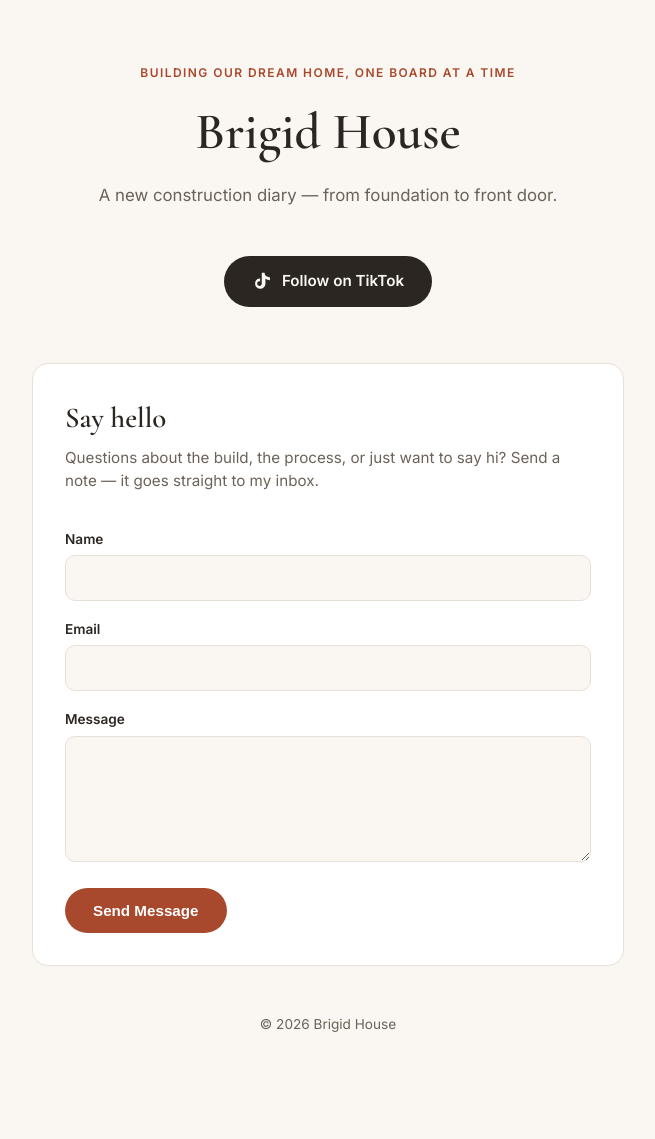
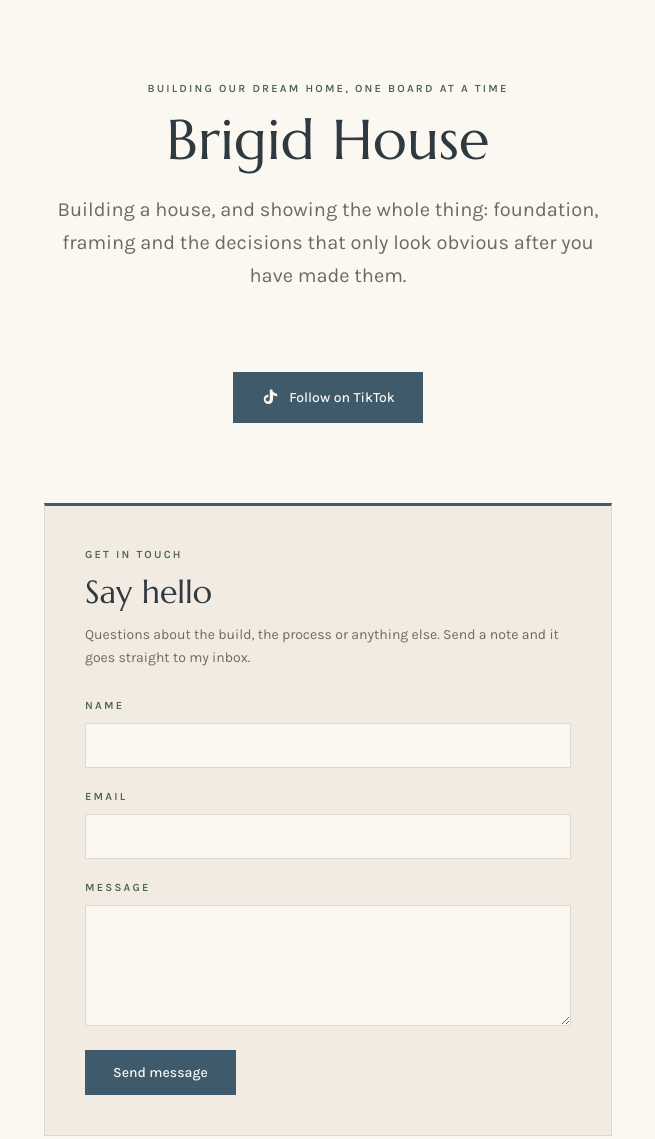
Before and after one commit to itschampton/brigidhouse, a plain HTML site: page index.html in a window 1280 px wide. Shown: the top 1139 px of the page, without its empty margins (312-967 px from the left). Before the commit the page ends 1088 px from the top, so only its background shows below. Drawn offline with nearby package versions, Linux system fonts and the light colour scheme.

Commit message:
Restyle with Chalk & Celadon design system

```diff
--- a/index.html
+++ b/index.html
@@ -4,10 +4,10 @@
 <meta charset="UTF-8">
 <meta name="viewport" content="width=device-width, initial-scale=1.0">
 <title>Brigid House</title>
-<meta name="description" content="Follow the build of our new construction dream home.">
+<meta name="description" content="Building a house, and showing the whole thing.">
 <link rel="preconnect" href="https://fonts.googleapis.com">
 <link rel="preconnect" href="https://fonts.gstatic.com" crossorigin>
-<link href="https://fonts.googleapis.com/css2?family=Cormorant+Garamond:wght@500;600&family=Inter:wght@400;500;600&display=swap" rel="stylesheet">
+<link href="https://fonts.googleapis.com/css2?family=Marcellus&family=Karla:wght@400;500;600&family=IBM+Plex+Mono:wght@400;500&display=swap" rel="stylesheet">
 <link rel="stylesheet" href="style.css">
 </head>
 <body>
@@ -15,38 +15,47 @@
 <div class="wrap">
 
   <header class="hero">
-    <p class="eyebrow">Building our dream home, one board at a time</p>
+    <p class="label">Building our dream home, one board at a time</p>
     <h1>Brigid House</h1>
-    <p class="tagline">A new construction diary — from foundation to front door.</p>
+    <p class="lede">Building a house, and showing the whole thing: foundation, framing and the decisions that only look obvious after you have made them.</p>
   </header>
 
   <section class="socials" aria-label="Follow along">
-    <a class="social-btn tiktok" href="https://www.tiktok.com/@brigidhouse" target="_blank" rel="noopener noreferrer">
+    <a class="btn btn-primary" href="https://www.tiktok.com/@brigidhouse" target="_blank" rel="noopener noreferrer">
       <svg class="icon" viewBox="0 0 24 24" aria-hidden="true"><path d="M16.6 5.82c-.9-.87-1.45-2.08-1.45-3.41V2h-3.44v13.13c0 1.53-1.25 2.78-2.78 2.78a2.78 2.78 0 0 1 0-5.56c.28 0 .55.04.8.12V8.98a6.24 6.24 0 0 0-.8-.05A6.22 6.22 0 0 0 3.7 15.15a6.22 6.22 0 0 0 6.22 6.22 6.22 6.22 0 0 0 6.22-6.22V9.4a9.5 9.5 0 0 0 5.4 1.68V7.64c-1.7 0-3.1-.7-4.94-1.82Z"/></svg>
       <span>Follow on TikTok</span>
     </a>
   </section>
 
   <section class="contact" id="contact">
+    <div class="contact-card">
+      <p class="label">Get in touch</p>
       <h2>Say hello</h2>
-    <p>Questions about the build, the process, or just want to say hi? Send a note — it goes straight to my inbox.</p>
+      <p class="body-sm">Questions about the build, the process or anything else. Send a note and it goes straight to my inbox.</p>
 
       <form action="https://formspree.io/f/xjykbnlo" method="POST" class="contact-form">
+        <div class="field">
           <label for="name">Name</label>
           <input type="text" id="name" name="name" required>
+        </div>
 
+        <div class="field">
           <label for="email">Email</label>
           <input type="email" id="email" name="email" required>
+        </div>
 
+        <div class="field">
           <label for="message">Message</label>
           <textarea id="message" name="message" rows="5" required></textarea>
+        </div>
 
-      <button type="submit">Send Message</button>
+        <button type="submit" class="btn btn-primary">Send message</button>
       </form>
+    </div>
   </section>
 
   <footer>
-    <p>&copy; <span id="year"></span> Brigid House</p>
+    <p class="mono-sm">&copy; <span id="year"></span> Brigid House</p>
   </footer>
 
 </div>
--- a/style.css
+++ b/style.css
@@ -1,22 +1,26 @@
 :root {
-  --bg: #faf7f2;
-  --ink: #2b2622;
-  --ink-soft: #6b6258;
-  --accent: #a8492e;
-  --accent-ink: #ffffff;
-  --card: #ffffff;
-  --border: #e7e0d6;
+  --ground: #FBF8F2;
+  --surface: #F1EBE1;
+  --text: #2F3A40;
+  --text-muted: #6F6A61;
+  --border: #DFD8CC;
+  --hairline: rgba(47, 58, 64, 0.16);
+  --accent: #3F5A6B;
+  --on-accent: #FBF8F2;
+  --eyebrow: #4D6353;
 }
 
 @media (prefers-color-scheme: dark) {
   :root {
-    --bg: #1c1a18;
-    --ink: #f2ede6;
-    --ink-soft: #b8afa3;
-    --accent: #d97a5a;
-    --accent-ink: #1c1a18;
-    --card: #26221f;
-    --border: #3a352f;
+    --ground: #2F3A40;
+    --surface: #3A464D;
+    --text: #FBF8F2;
+    --text-muted: #B2AFA6;
+    --border: #4E5A61;
+    --hairline: rgba(251, 248, 242, 0.18);
+    --accent: #C3D4DD;
+    --on-accent: #2F3A40;
+    --eyebrow: #C6D2C4;
   }
 }
 
@@ -24,146 +28,175 @@
 
 body {
   margin: 0;
-  background: var(--bg);
-  color: var(--ink);
-  font-family: 'Inter', system-ui, sans-serif;
-  line-height: 1.5;
+  background: var(--ground);
+  color: var(--text);
+  font-family: 'Karla', -apple-system, BlinkMacSystemFont, 'Segoe UI', Helvetica, sans-serif;
+  font-size: 16px;
+  line-height: 1.65;
 }
 
 .wrap {
-  max-width: 640px;
+  max-width: 38rem;
   margin: 0 auto;
-  padding: 64px 24px 40px;
+  padding: 80px 20px 52px;
 }
 
 .hero {
   text-align: center;
-  margin-bottom: 48px;
+  margin-bottom: 80px;
 }
 
-.eyebrow {
+.label {
   text-transform: uppercase;
-  letter-spacing: 0.12em;
-  font-size: 0.75rem;
-  color: var(--accent);
+  letter-spacing: 0.2em;
+  font-size: 11px;
   font-weight: 600;
-  margin: 0 0 12px;
+  color: var(--eyebrow);
+  margin: 0 0 10px;
 }
 
 h1 {
-  font-family: 'Cormorant Garamond', serif;
-  font-size: 3.2rem;
-  margin: 0 0 12px;
-  font-weight: 600;
+  font-family: 'Marcellus', 'Hoefler Text', Georgia, serif;
+  font-weight: 400;
+  font-size: 56px;
+  line-height: 1.15;
+  letter-spacing: 0.005em;
+  text-wrap: balance;
+  margin: 0 0 20px;
+  color: var(--text);
 }
 
-.tagline {
-  color: var(--ink-soft);
-  font-size: 1.05rem;
-  margin: 0;
+.lede {
+  font-size: 20px;
+  line-height: 1.65;
+  color: var(--text-muted);
+  max-width: 56ch;
+  margin: 0 auto;
 }
 
 .socials {
   display: flex;
   justify-content: center;
-  margin-bottom: 56px;
+  margin-bottom: 80px;
 }
 
-.social-btn {
+.btn {
   display: inline-flex;
   align-items: center;
   gap: 10px;
-  background: var(--ink);
-  color: var(--bg);
   text-decoration: none;
+  border: none;
+  border-radius: 0;
   padding: 14px 28px;
-  border-radius: 999px;
-  font-weight: 600;
-  font-size: 0.95rem;
-  transition: transform 0.15s ease, opacity 0.15s ease;
+  font-family: 'Karla', sans-serif;
+  font-size: 14px;
+  font-weight: 500;
+  cursor: pointer;
+  transition: opacity 0.15s ease;
 }
 
-.social-btn:hover {
-  transform: translateY(-2px);
-  opacity: 0.9;
+.btn:hover {
+  opacity: 0.85;
 }
 
-.social-btn .icon {
-  width: 20px;
-  height: 20px;
+.btn:focus-visible {
+  outline: 2px solid var(--accent);
+  outline-offset: 2px;
+}
+
+.btn-primary {
+  background: var(--accent);
+  color: var(--on-accent);
+}
+
+.btn .icon {
+  width: 18px;
+  height: 18px;
   fill: currentColor;
 }
 
-.contact {
-  background: var(--card);
+.contact-card {
+  background: var(--surface);
   border: 1px solid var(--border);
-  border-radius: 16px;
-  padding: 32px;
+  border-top: 3px solid var(--accent);
+  padding: 40px;
 }
 
-.contact h2 {
-  font-family: 'Cormorant Garamond', serif;
-  font-size: 1.8rem;
-  margin: 0 0 8px;
+.contact-card h2 {
+  font-family: 'Marcellus', 'Hoefler Text', Georgia, serif;
+  font-weight: 400;
+  font-size: 32px;
+  line-height: 1.15;
+  margin: 0 0 12px;
+  color: var(--text);
 }
 
-.contact > p {
-  color: var(--ink-soft);
-  margin: 0 0 24px;
-  font-size: 0.95rem;
+.contact-card .body-sm {
+  font-size: 14px;
+  color: var(--text-muted);
+  margin: 0 0 28px;
+  max-width: 62ch;
 }
 
 .contact-form {
   display: flex;
   flex-direction: column;
-  gap: 6px;
+  gap: 20px;
 }
 
-.contact-form label {
-  font-size: 0.85rem;
-  font-weight: 600;
-  margin-top: 12px;
+.field {
+  display: flex;
+  flex-direction: column;
+  gap: 8px;
 }
 
-.contact-form input,
-.contact-form textarea {
-  font-family: inherit;
-  font-size: 1rem;
+.field label {
+  text-transform: uppercase;
+  letter-spacing: 0.2em;
+  font-size: 11px;
+  font-weight: 600;
+  color: var(--eyebrow);
+}
+
+.field input,
+.field textarea {
+  font-family: 'Karla', sans-serif;
+  font-size: 16px;
   padding: 12px 14px;
   border: 1px solid var(--border);
-  border-radius: 10px;
-  background: var(--bg);
-  color: var(--ink);
+  border-radius: 0;
+  background: var(--ground);
+  color: var(--text);
   resize: vertical;
 }
 
-.contact-form input:focus,
-.contact-form textarea:focus {
+.field input:focus-visible,
+.field textarea:focus-visible {
   outline: 2px solid var(--accent);
-  outline-offset: 1px;
+  outline-offset: 2px;
 }
 
-.contact-form button {
-  margin-top: 20px;
+.contact-form .btn {
   align-self: flex-start;
-  background: var(--accent);
-  color: var(--accent-ink);
-  border: none;
-  padding: 14px 28px;
-  border-radius: 999px;
-  font-size: 0.95rem;
-  font-weight: 600;
-  cursor: pointer;
-  transition: opacity 0.15s ease;
-}
-
-.contact-form button:hover {
-  opacity: 0.85;
+  margin-top: 4px;
 }
 
 footer {
   text-align: center;
-  margin-top: 48px;
-  color: var(--ink-soft);
-  font-size: 0.85rem;
+  margin-top: 80px;
 }
+
+.mono-sm {
+  font-family: 'IBM Plex Mono', ui-monospace, 'SF Mono', Menlo, Consolas, monospace;
+  font-variant-numeric: tabular-nums;
+  font-size: 12px;
+  color: var(--text-muted);
+}
+
+@media (max-width: 480px) {
+  .wrap { padding: 52px 20px 40px; }
+  .hero { margin-bottom: 52px; }
+  .socials { margin-bottom: 52px; }
+  h1 { font-size: 40px; }
+  .contact-card { padding: 28px; }
+}
```
Also changed, not shown: 1 other file. Lines whose indentation alone changed are shown as unchanged.
